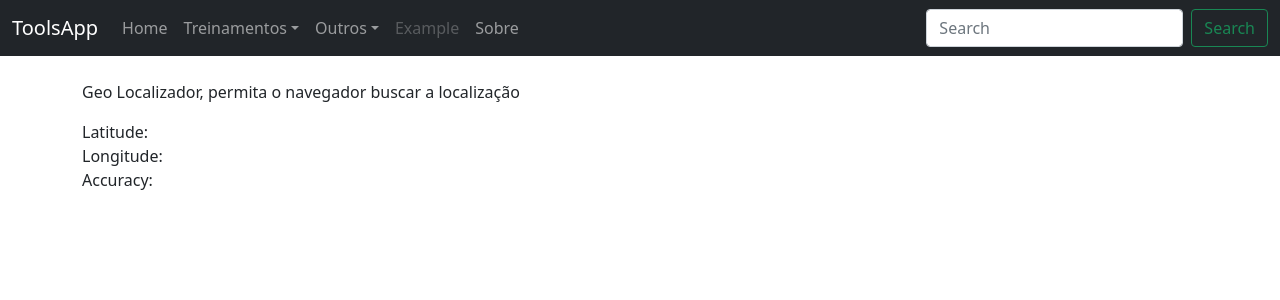
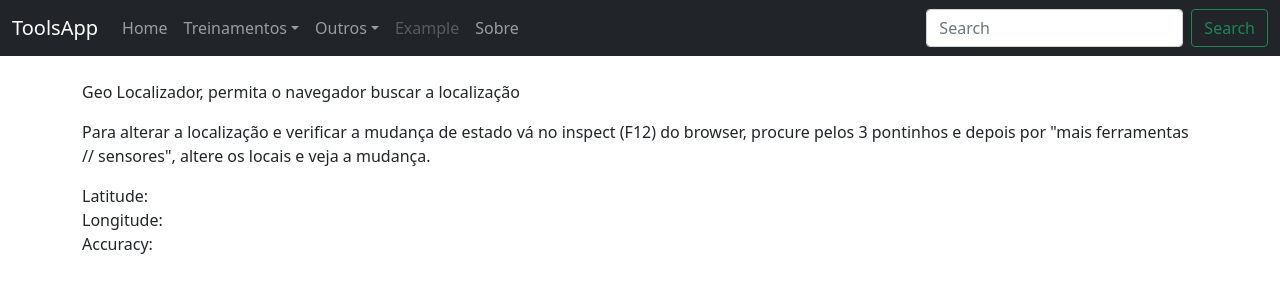
Before and after one commit to eduardotks/react-js-supabase-full-project, a React (Create React App) app: page /geolocalizador in a window 1280 px wide. Shown: the top 300 px of the page. Built offline with nearby package versions, Linux system fonts and the light colour scheme; no server answers.

Commit message:
ADD algumas informações Geolocalização

```diff
--- a/src/components/Geolocalizador.js
+++ b/src/components/Geolocalizador.js
@@ -29,7 +29,12 @@ function Geolocalizador() {
 
   return (
     <div>
-        <p>Geo Localizador, permita o navegador buscar a localização</p>
+      <p>Geo Localizador, permita o navegador buscar a localização</p>
+      <p>
+        Para alterar a localização e verificar a mudança de estado vá no inspect
+        (F12) do browser, procure pelos 3 pontinhos e depois por "mais
+        ferramentas // sensores", altere os locais e veja a mudança.
+      </p>
       Latitude: {location.latitude}
       <br />
       Longitude: {location.longitude}
```
